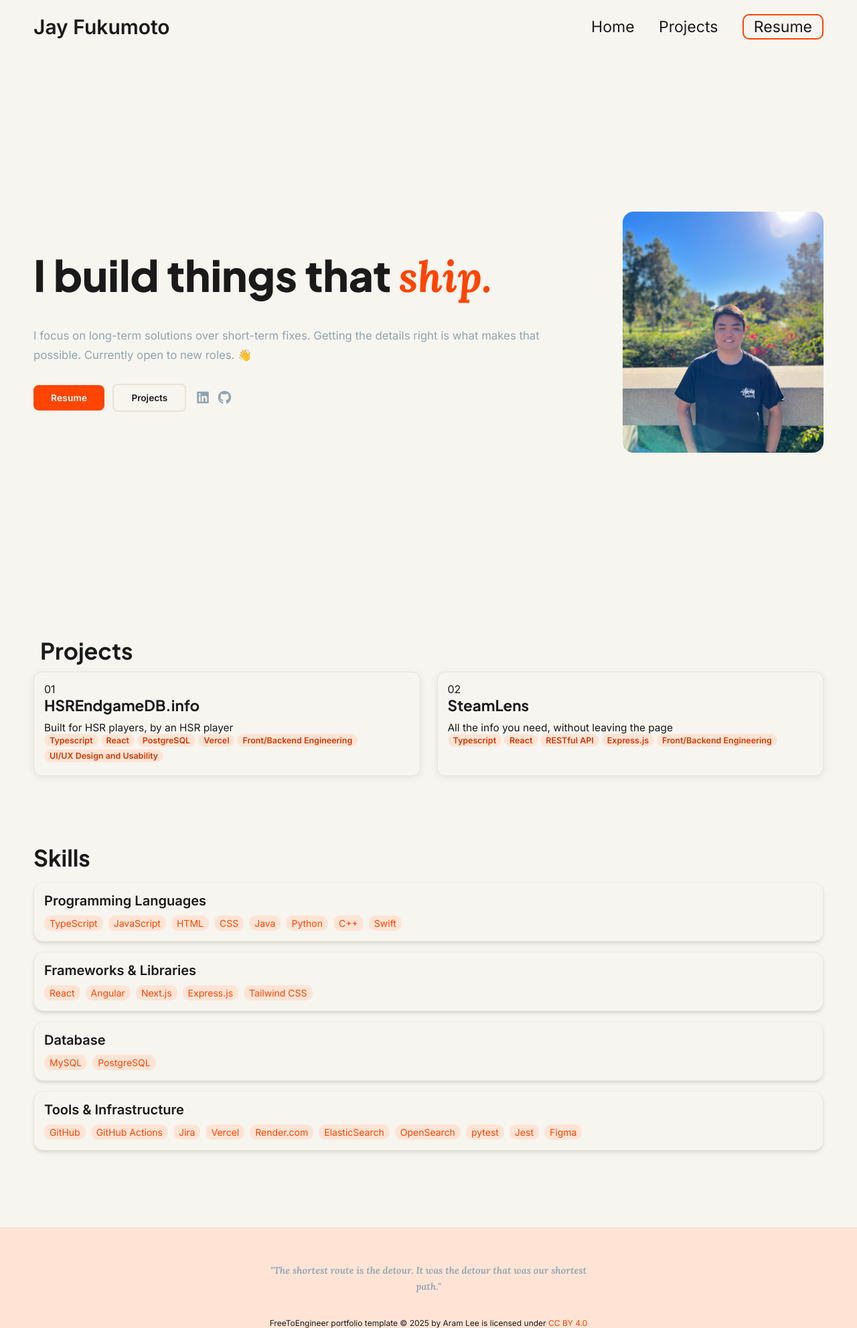
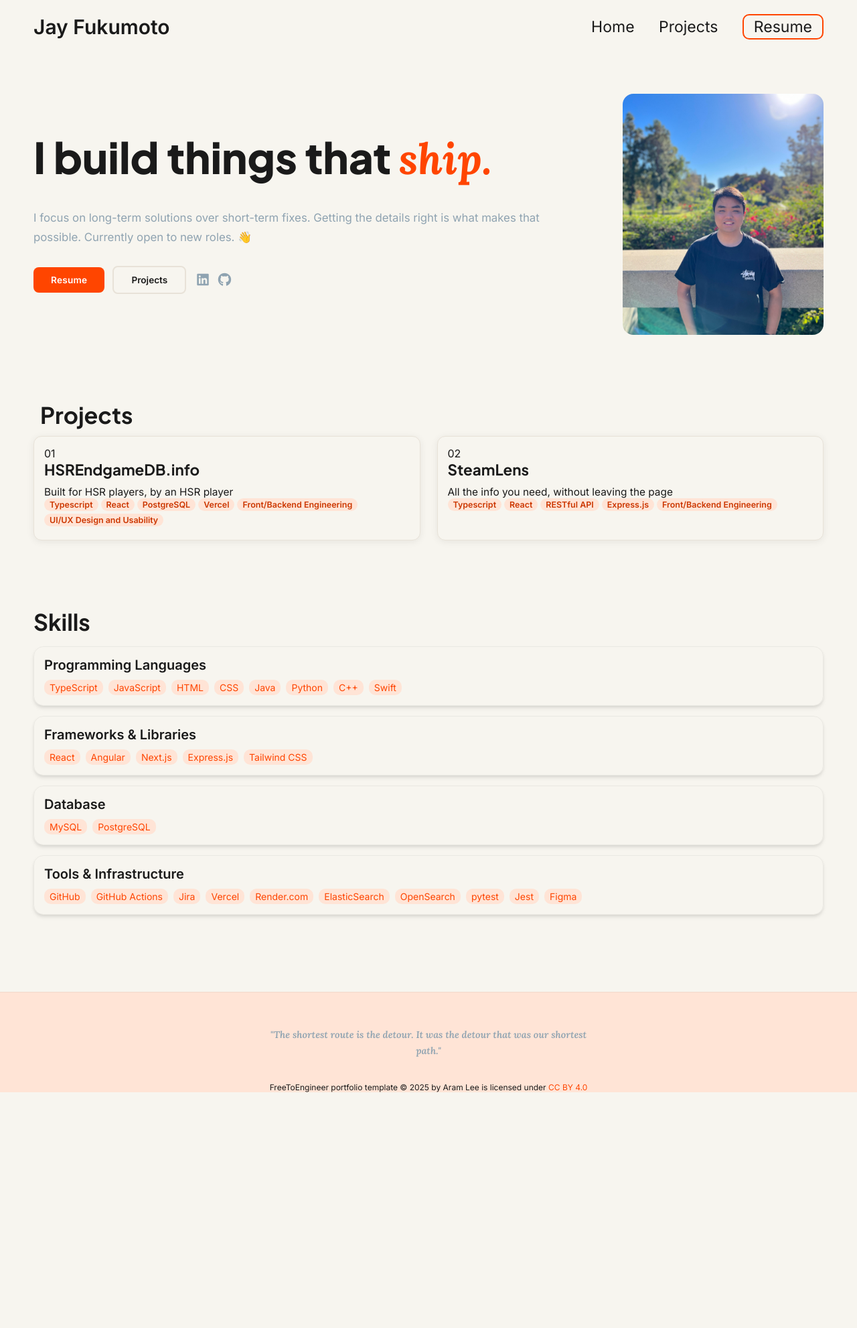
Before and after one commit to jayfuku/jayfuku.github.io, a Jekyll site: the page built from index.html, in a window 1280 px wide. Shown: the whole page at 67% size. Built offline with Jekyll 4.4.1, drawn with Linux system fonts in a browser that asks for light colours; after the commit the page ends 1631 px from its top, so only the background shows below that.

Commit message:
Remove hero full-height forcing

```diff
--- a/css/styles.css
+++ b/css/styles.css
@@ -152,10 +152,8 @@ nav .mobile-nav {
 
 /* SECTION 1: Hero */
 .hero-section {
-    min-height: calc(100vh - 80px);
     display: flex;
     flex-direction: column;
-    justify-content: center;
     padding: 60px 0 48px;
     border: none;
 }
@@ -800,7 +798,6 @@ footer p {
     /* SECTION 1: HERO */
     .hero-section {
         padding: 40px 0 32px;
-        min-height: auto;
     }
 
     .hero-bio-row {
```
